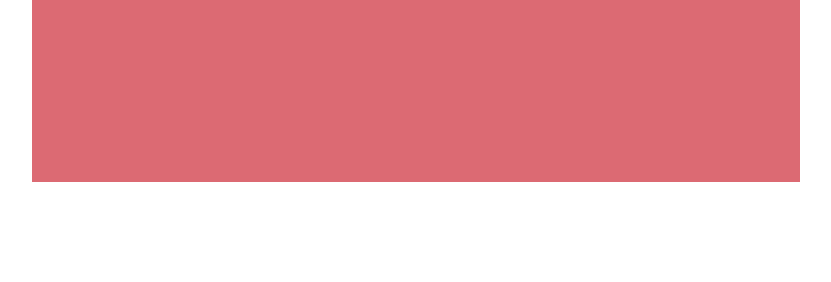
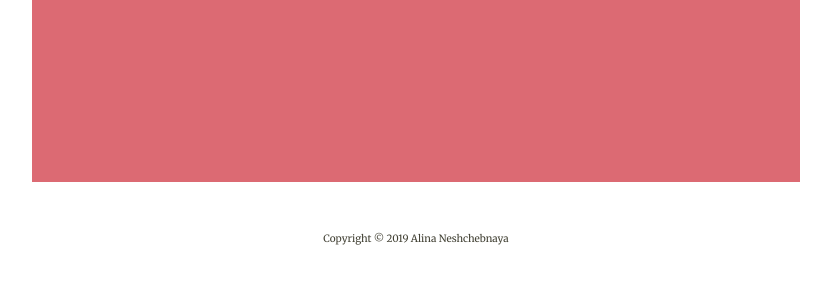
Before and after one commit to Ali-X/portfolio-landing, a website: page app/index.html in a window 1280 px wide. Shown: the part 6007-6289 px from the top of the page, without its empty margins (224-1055 px from the left). Before the commit the page ends 6239 px from the top, so only its background shows below. Drawn offline with Linux system fonts and the light colour scheme.

Commit message:
Implement footer

```diff
--- a/app/css/style.css
+++ b/app/css/style.css
@@ -510,3 +510,13 @@ ul {
   background: white;
   color: #dc6a73;
 }
+
+.footer {
+  height: 5rem;
+  text-align: center;
+}
+
+.footer-copyright {
+  font-family: "Merriweather", serif;
+  color: rgba(19, 18, 0, 0.8);
+}
--- a/app/index.html
+++ b/app/index.html
@@ -95,7 +95,8 @@
       <div class="contact-section-title">Contact me</div>
       <div class="contact-socials">
         <a href="https://github.com/Ali-X" target="_blank"><i class="fa fa-github"></i></a>
-          <a href="https://www.linkedin.com/in/alina-neshchebnaya-7719a7146/" target="_blank"><i class="fa fa-linkedin-square"></i></a>
+        <a href="https://www.linkedin.com/in/alina-neshchebnaya-7719a7146/" target="_blank"><i
+                class="fa fa-linkedin-square"></i></a>
         <a href="skype:Alisse_Rose?chat" target="_blank"><i class="fa fa-skype"></i></a>
         <a href="https://www.facebook.com/alina.neshchebnaya" target="_blank"><i class="fa fa-facebook-square"></i></a>
         <a href="https://t.me/GetOuttaYourMind" target="_blank"><i class="fa fa-telegram"></i></a>
@@ -107,7 +108,7 @@
 </div>
 
 <div class="footer">
-
+  <span class="footer-copyright">Copyright &copy; 2019 Alina Neshchebnaya</span>
 </div>
 
 <script src="./js/menu-toggle.js"></script>
--- a/src/css/style.css
+++ b/src/css/style.css
@@ -510,3 +510,13 @@ ul {
   background: white;
   color: #dc6a73;
 }
+
+.footer {
+  height: 5rem;
+  text-align: center;
+}
+
+.footer-copyright {
+  font-family: "Merriweather", serif;
+  color: rgba(19, 18, 0, 0.8);
+}
--- /dev/null
+++ b/src/sass/_footer.scss
@@ -0,0 +1,9 @@
+.footer {
+  height: 5rem;
+  text-align: center;
+}
+
+.footer-copyright {
+  font-family: $font-family;
+  color: $smoky-black-transparent-color;
+}
--- a/src/sass/main.scss
+++ b/src/sass/main.scss
@@ -9,3 +9,4 @@
 @import "tech-section";
 @import "education-section";
 @import "contact-section";
+@import "footer";
```
Also changed, not shown: src/index.html (+3 -2 lines). Lines whose indentation alone changed are shown as unchanged.
